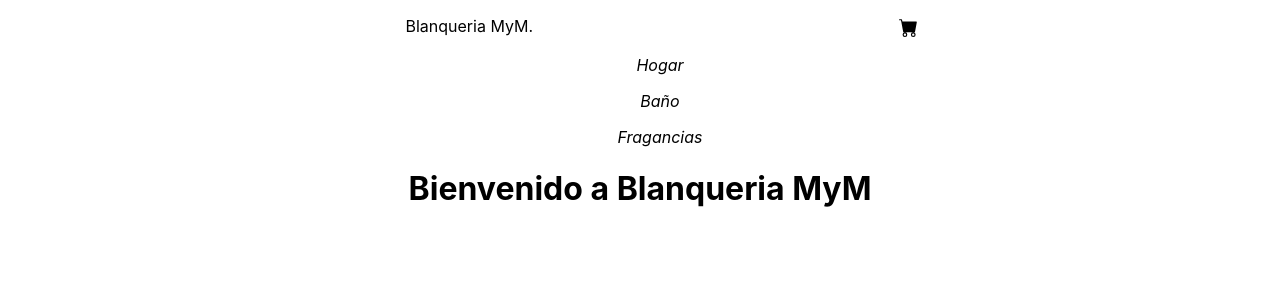
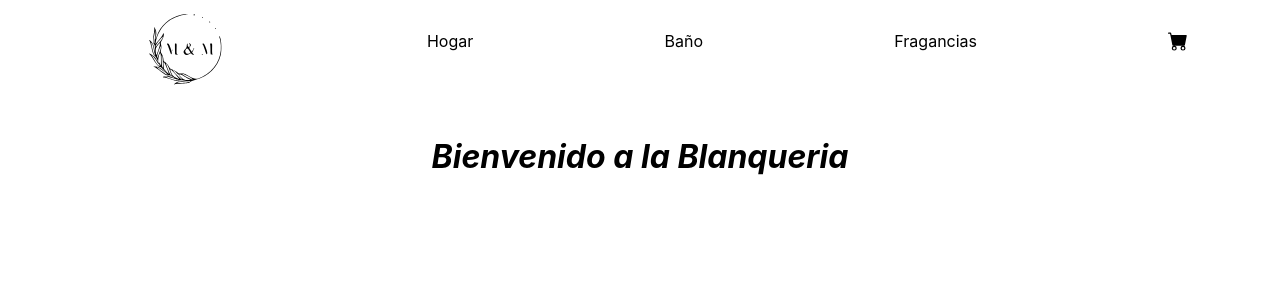
Before and after one commit to nachaarce/Blanqueria-React, a React (Create React App) app: page / in a window 1280 px wide. Shown: the top 300 px of the page. Built offline with nearby package versions, Linux system fonts and the light colour scheme.

Commit message:
se modifica navbar, itemlistconainter

```diff
--- a/src/App.css
+++ b/src/App.css
@@ -2,12 +2,27 @@
 .navbar-items{
   display: flex;
   flex-direction: row;
-  justify-content: space-evenly;
+  justify-content: space-around;
   list-style: none;
 }
 .item-cart {
+  display: block;
+position: relative;
+bottom: 25px;
 width: 120%;
 height: 100%;
+}
+.logomym {
+display: block;
+position: relative;
+bottom: 20px;
+width: 100px;
+height: 100px;
+}
+.nav-item-list {
+  display: block;
+  position: relative;
+  top: 15px;
 }
 
 /* BODY */
--- a/src/App.jsx
+++ b/src/App.jsx
@@ -9,13 +9,8 @@ function App() {
     <div>
       <header>
         <NavBar />
-        <ItemListContainer list="Hogar" estilo="italic"/>
-        <ItemListContainer list="Baño" estilo="italic"/>
-        <ItemListContainer list="Fragancias" estilo="italic"/>
+        <ItemListContainer greeting="Bienvenido a la Blanqueria" estilo="italic"/>
       </header>
-      <main>
-        <h1 className='titulo'>Bienvenido a Blanqueria MyM</h1>
-      </main>
       </div>
   );
 }
--- a/src/components/NavBar.jsx
+++ b/src/components/NavBar.jsx
@@ -1,9 +1,13 @@
 import ImgCart from './CartWidget';
+
 const NavBar = () => {
     return (
         <nav className="navbar">
             <ul className="navbar-items">
-            <li className="nav-item">Blanqueria MyM.</li>
+            <li className="nav-item"><img src="../images/logo-mym.svg" alt="logo" className='logomym' /></li>
+            <li className="nav-item-list">Hogar</li>
+            <li className="nav-item-list">Baño</li>
+            <li className="nav-item-list">Fragancias</li>
                 <ImgCart/>
             </ul>
         </nav>
--- a/src/container/ItemListContainer.jsx
+++ b/src/container/ItemListContainer.jsx
@@ -1,8 +1,6 @@
-const ItemListContainer = (greeting) =>  {
+const ItemListContainer = (props) =>  {
     return (
-    <ul className="navbar-items">
-        <li style={{fontStyle: greeting.estilo}}> {greeting.list} </li>
-    </ul>
+        <h1 style={{fontStyle: props.estilo , textAlign: 'center'}}>{props.greeting} </h1>
     )
 }
 
```
